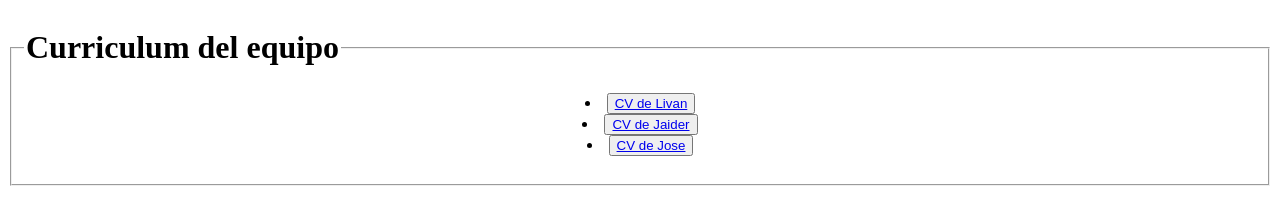
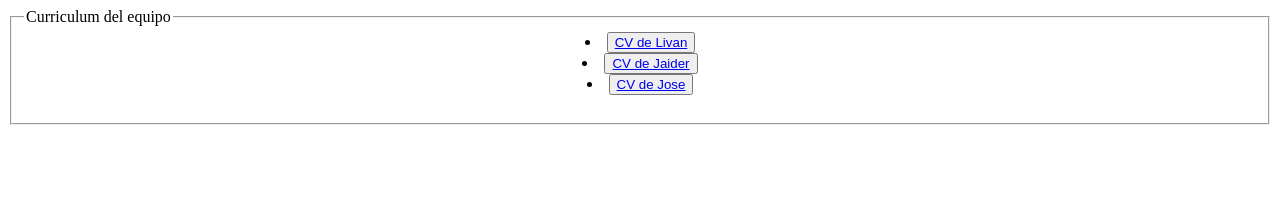
Before and after one commit to HosseCaraballo/menu.github.io, a plain HTML site: page index.html in a window 1280 px wide. Drawn offline with Linux system fonts and the light colour scheme.

Commit message:
Update index.html

```diff
--- a/index.html
+++ b/index.html
@@ -11,9 +11,7 @@
     <center>
         <fieldset>
             <legend>
-                <center>
-                <h1>Curriculum del equipo</h1>
-                </center>
+                Curriculum del equipo
             </legend>
             <li><button><a href="https://r3dsm1le.github.io/cv/cv.html">CV de Livan</a></button></li>
             <li><button><a href="https://r3dsm1le.github.io/cv/Curriculum_Jaider.html">CV de Jaider</a></button></li>
```
